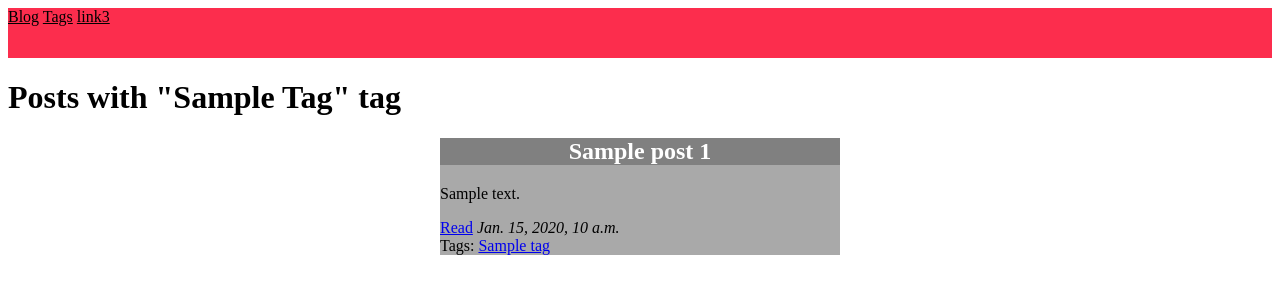
After one commit to felkamp/django-blog, a Django app: a page that uses templates/base.html in a window 1280 px wide. The commit adds this page. Shown: the top 300 px of the page. Run offline with Django 3.2, Linux system fonts and the light colour scheme; tables that the repository leaves empty hold one stand-in row (values such as "Sample post").

Commit message:
add includes template and create page for tags

```diff
--- a/blog/models.py
+++ b/blog/models.py
@@ -23,3 +23,6 @@ class Tag(models.Model):
 
     def __str__(self):
         return '{}'.format(self.title)
+
+    def get_absolute_url(self):
+        return reverse('tag_detail_url', kwargs={'slug': self.slug})
--- /dev/null
+++ b/blog/templates/blog/includes/post_card_template.html
@@ -0,0 +1,12 @@
+<article class="post">
+    <h2 class="post__title">{{post.title}} {{post.id}}</h2>
+    <p> {{post.body|truncatewords:15}} </p>
+    <a href="{{post.get_absolute_url}}">Read</a>
+    <i>{{post.date_pub}}</i>
+    <footer>
+        Tags:
+        {% for tag in post.tags.all %}
+            <a href="{{ tag.get_absolute_url}}"> {{tag.title}}</a>
+        {% endfor %}
+    </footer>
+</article>
--- /dev/null
+++ b/blog/templates/blog/tag_detail.html
@@ -0,0 +1,12 @@
+{% extends 'base.html'%}
+
+{% block title %}
+    {{ tag.title }} - {{ block.super}}
+{% endblock %}
+
+{% block content %}
+    <h1>Posts with "{{tag.title|title}}" tag</h1>
+    {% for post in tag.posts.all %}
+        {% include 'blog/includes/post_card_template.html' %}
+    {% endfor%}
+{% endblock %}
--- a/blog/urls.py
+++ b/blog/urls.py
@@ -4,5 +4,7 @@ from .views import *
 
 urlpatterns = [
     path('', posts_list, name='posts_list_url'),
-    path('post/<int:id>-<str:slug>/', post_detail, name='post_detail_url')
+    path('post/<int:id>-<str:slug>/', post_detail, name='post_detail_url'),
+    path('tags/', tags_list, name='tags_list_url'),
+    path('tag/<str:slug>', tag_detail, name='tag_detail_url')
 ]
--- a/blog/views.py
+++ b/blog/views.py
@@ -1,13 +1,23 @@
 from django.shortcuts import render
-from .models import Post
+from .models import Post, Tag
 
 
 # Create your views here.
 def posts_list(request):
-    posts = Post.objects.all()
+    posts = Post.objects.all().order_by('id')
     return render(request, 'blog/posts.html', context={'posts': posts})
 
 
-def post_detail(request, id,slug):
+def post_detail(request, id, slug):
     post = Post.objects.get(id=id)
     return render(request, 'blog/post_detail.html', context={'post': post})
+
+
+def tags_list(request):
+    tags = Tag.objects.all()
+    return render(request, 'blog/tags.html', context={'tags': tags})
+
+
+def tag_detail(request, slug):
+    tag = Tag.objects.get(slug__iexact=slug)
+    return render(request, 'blog/tag_detail.html', context={'tag': tag})
--- a/templates/base.html
+++ b/templates/base.html
@@ -16,14 +16,10 @@
     <header class="header">
         <nav class="nav">
               <a class="nav__link" href="{% url 'posts_list_url' %}">Blog</a>
-              <a class="nav__link" href="">link2</a>
+              <a class="nav__link" href="{% url 'tags_list_url' %}">Tags</a>
               <a class="nav__link" href="">link3</a>
          </nav>
     </header>
-
-    <footer>
-
-    </footer>
 
 {% block content %}
     There's no content
```
Also changed, not shown: blog/templates/blog/posts.html (+4 -10 lines), blog/templates/blog/tags.html (added, +14 -0 lines), blog/migrations/0002_auto_20200203_0947.py (added).
